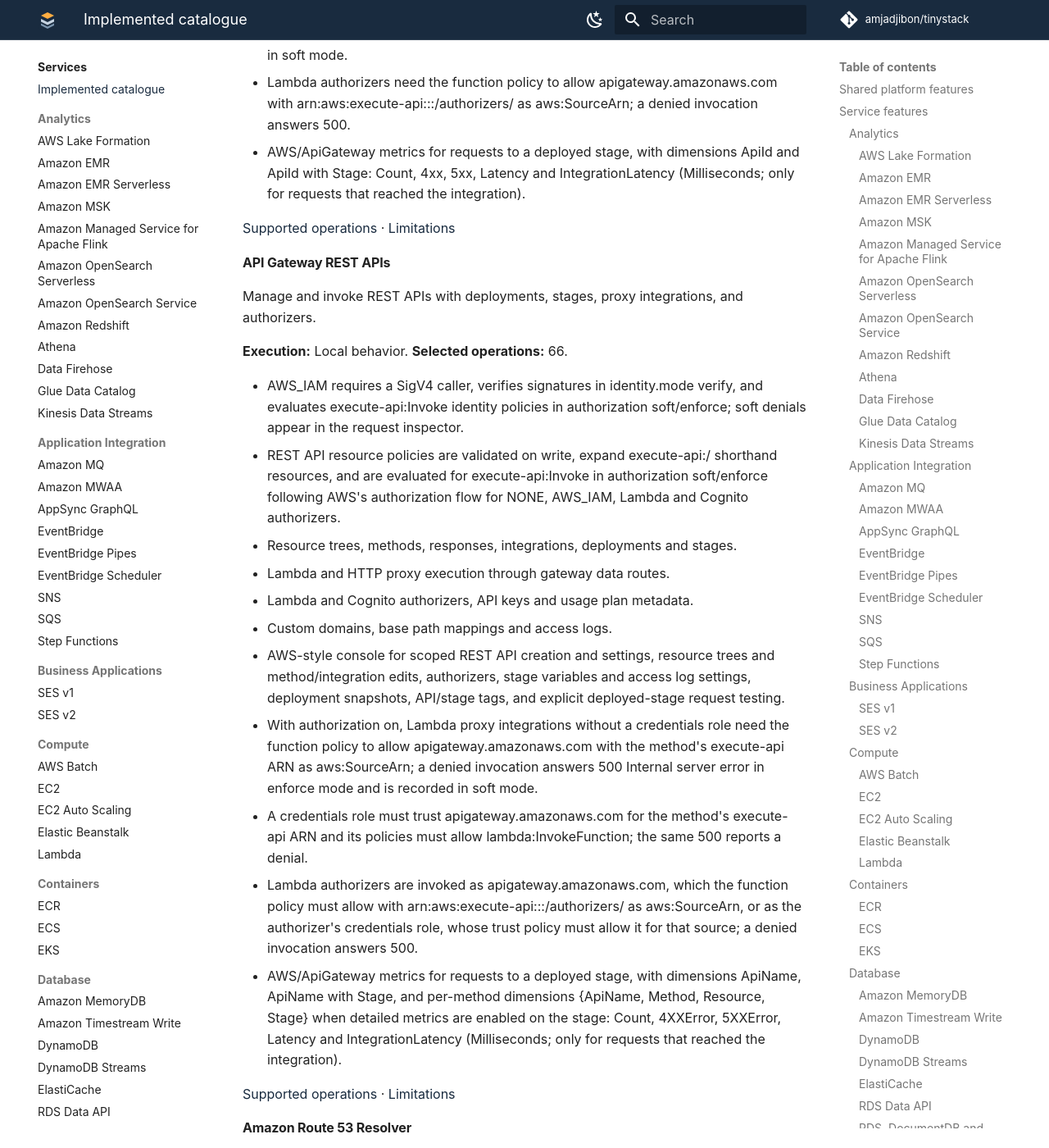
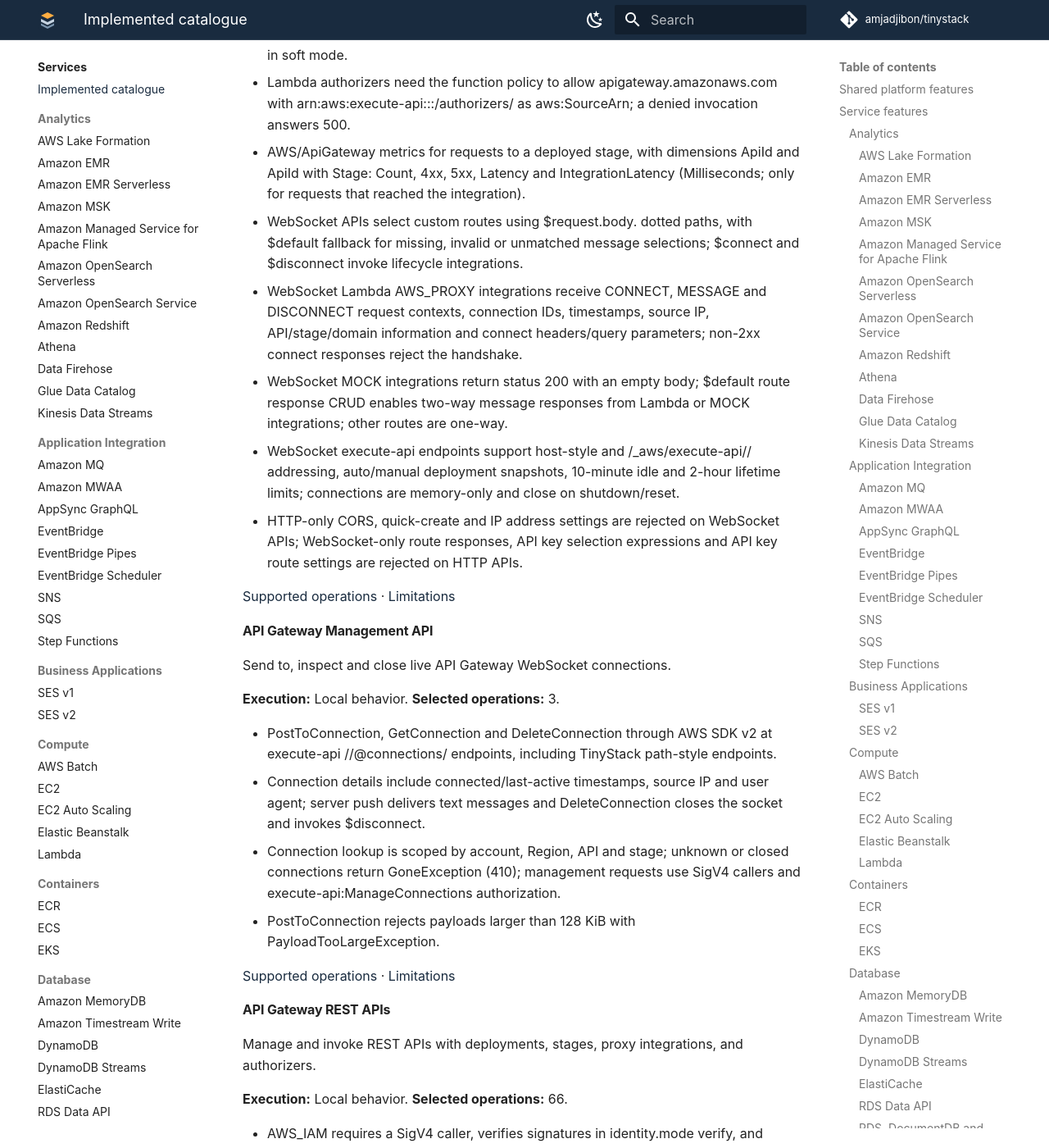
Before and after one commit to amjadjibon/tinystack, an MkDocs documentation site: the page built from docs/site/services/catalogue.md, in a window 1280 px wide and 1400 px high, scrolled down 54071 px. Shown: the whole window at 82% size. Built offline with MkDocs 1.6.1 and Material for MkDocs 9.7.7, drawn with Linux system fonts in a browser that asks for light colours; some of the changed text lies outside the part shown.

Commit message:
docs(apigatewayv2): document WebSocket APIs and connection management

```diff
--- a/docs/site/services/catalogue.md
+++ b/docs/site/services/catalogue.md
@@ -1229,11 +1229,11 @@ Store SFTP server, service-managed user, public-key and tag configuration withou
 
 ### Networking & Content Delivery
 
-#### API Gateway HTTP APIs
-
-Manage and invoke HTTP APIs with routes, stages, proxy integrations, and JWT authorizers.
-
-**Execution:** Local behavior. **Selected operations:** 34.
+#### API Gateway HTTP and WebSocket APIs
+
+Manage and invoke HTTP and WebSocket APIs with routes, stages, deployments and Lambda integrations.
+
+**Execution:** Local behavior. **Selected operations:** 39.
 
 - AWS_IAM requires a SigV4 caller, verifies signatures in identity.mode verify, and evaluates execute-api:Invoke identity policies in authorization soft/enforce; soft denials appear in the request inspector.
 - API, route, integration, deployment, stage and authorizer CRUD.
@@ -1243,8 +1243,26 @@ Manage and invoke HTTP APIs with routes, stages, proxy integrations, and JWT aut
 - With authorization on, Lambda proxy integrations need the function policy to allow apigateway.amazonaws.com with the route's execute-api ARN as aws:SourceArn; a denied invocation answers 500 Internal Server Error in enforce mode and is recorded in soft mode.
 - Lambda authorizers need the function policy to allow apigateway.amazonaws.com with arn:aws:execute-api:<region>:<account>:<api-id>/authorizers/<authorizer-id> as aws:SourceArn; a denied invocation answers 500.
 - AWS/ApiGateway metrics for requests to a deployed stage, with dimensions ApiId and ApiId with Stage: Count, 4xx, 5xx, Latency and IntegrationLatency (Milliseconds; only for requests that reached the integration).
+- WebSocket APIs select custom routes using $request.body.<field> dotted paths, with $default fallback for missing, invalid or unmatched message selections; $connect and $disconnect invoke lifecycle integrations.
+- WebSocket Lambda AWS_PROXY integrations receive CONNECT, MESSAGE and DISCONNECT request contexts, connection IDs, timestamps, source IP, API/stage/domain information and connect headers/query parameters; non-2xx connect responses reject the handshake.
+- WebSocket MOCK integrations return status 200 with an empty body; $default route response CRUD enables two-way message responses from Lambda or MOCK integrations; other routes are one-way.
+- WebSocket execute-api endpoints support host-style and /_aws/execute-api/<api-id>/<stage> addressing, auto/manual deployment snapshots, 10-minute idle and 2-hour lifetime limits; connections are memory-only and close on shutdown/reset.
+- HTTP-only CORS, quick-create and IP address settings are rejected on WebSocket APIs; WebSocket-only route responses, API key selection expressions and API key route settings are rejected on HTTP APIs.
 
 [Supported operations](apigatewayv2.md#supported-operations) · [Limitations](apigatewayv2.md#limitations-and-future-work)
+
+#### API Gateway Management API
+
+Send to, inspect and close live API Gateway WebSocket connections.
+
+**Execution:** Local behavior. **Selected operations:** 3.
+
+- PostToConnection, GetConnection and DeleteConnection through AWS SDK v2 at execute-api /<stage>/@connections/<connection-id> endpoints, including TinyStack path-style endpoints.
+- Connection details include connected/last-active timestamps, source IP and user agent; server push delivers text messages and DeleteConnection closes the socket and invokes $disconnect.
+- Connection lookup is scoped by account, Region, API and stage; unknown or closed connections return GoneException (410); management requests use SigV4 callers and execute-api:ManageConnections authorization.
+- PostToConnection rejects payloads larger than 128 KiB with PayloadTooLargeException.
+
+[Supported operations](apigatewaymanagementapi.md#supported-operations) · [Limitations](apigatewaymanagementapi.md#limitations-and-future-work)
 
 #### API Gateway REST APIs
 
--- a/mkdocs.yml
+++ b/mkdocs.yml
@@ -208,7 +208,8 @@ nav:
           - "AWS Database Migration Service": services/databasemigrationservice.md
           - "AWS Transfer Family": services/transfer.md
       - "Networking & Content Delivery":
-          - "API Gateway HTTP APIs": services/apigatewayv2.md
+          - "API Gateway HTTP and WebSocket APIs": services/apigatewayv2.md
+          - "API Gateway Management API": services/apigatewaymanagementapi.md
           - "API Gateway REST APIs": services/apigateway.md
           - "Amazon Route 53 Resolver": services/route53resolver.md
           - "Cloud Map": services/servicediscovery.md
```
Also changed, not shown: other parts of docs/site/services/catalogue.md (+1 -1 lines), docs/site/services/apigatewaymanagementapi.md (added, +53 -0 lines), docs/site/services/apigatewayv2.md (+14 -12 lines), docs/site/services/index.md (+3 -2 lines), docs/catalog.json.
